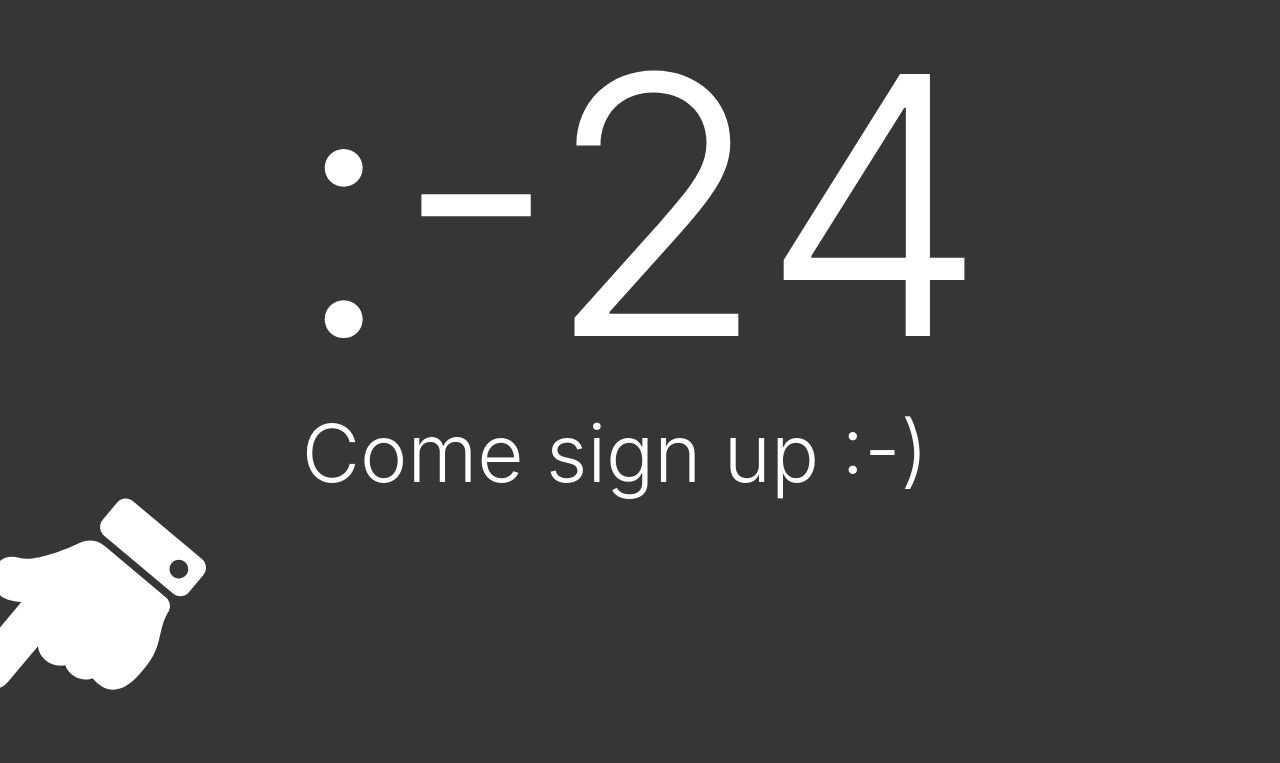
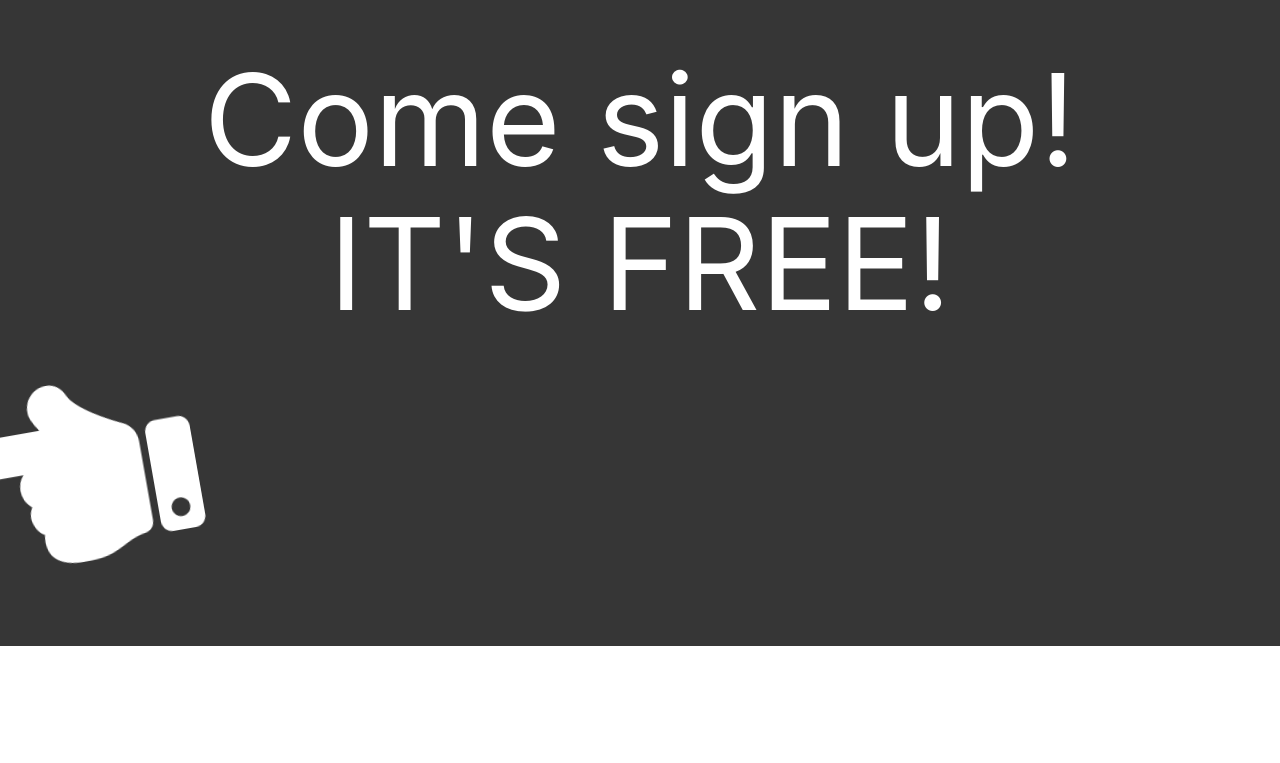
Before and after one commit to gpitfield/replay, a plain HTML site: page signup.html in a window 1280 px wide. Shown: the part 774-1537 px from the top of the page. After the commit the page ends 1420 px from the top, so only its background shows below. Drawn offline with nearby package versions, Linux system fonts and the light colour scheme.

Commit message:
Add files via upload
Removed inline code and CSS.

Created Animation for arrow.

```diff
--- a/signup.html
+++ b/signup.html
@@ -8,61 +8,37 @@
     <link rel="stylesheet" href="https://cdn.jsdelivr.net/npm/bulma@0.8.0/css/bulma.min.css">
     <link rel="stylesheet" type="text/css" href="stylesheet.css">
     <script defer src="https://use.fontawesome.com/releases/v5.3.1/js/all.js"></script>
-
-    <script>
-        (function() {
-            var start = new Date;
-            start.setHours(19, 0, 0); // 7 pm 0 min 0 sec
-
-            function pad(num) {
-                var l = parseInt(num).toString().length;
-                l = (l < 2) ? 2 : l; // at least 2 padding
-                return ("0" + parseInt(num)).substr(-l);
-            }
-
-            function tick() {
-                var now = new Date;
-                var remain = ((start - now) / 1000);
-                var hh = pad((remain / 60 / 60));
-                var mm = pad((remain / 60) % 60);
-                var ss = pad(remain % 60);
-                document.getElementById('time').innerHTML = hh + ":" + mm + ":" + ss;
-                setTimeout(tick, 1000);
-            }
-
-            document.addEventListener('DOMContentLoaded', tick);
-        })();
-    </script>
-
+    <script src="timer.js"></script>
 </head>
 
 <body>
     <section class="hero is-fullheight is-dark">
         <div class="hero-body">
             <div class="container">
-                <div class="title has-text-centered" style="font-size: 8rem;">
-                    <p>Hey You!</p>
-                    <span style="font-size: 5rem; font-weight: 300;">
-                    	<p style="margin-right: 50px;">It's a free pinball tournament!</p>
+                <div class="title has-text-centered">
+                    <h1>Hey You!</h1>
+                    <span class='free'>
                         <div class="container">
-                            <h1>Tournament starts in:</h1>
+                            <h2>Tournament starts in:</h2>
                             <ul>
                                 <li><span id="time"></span></li>
                             </ul>
                         </div>
-                        <p style="margin-right: 50px;">Come sign up :-)</p>
-
-
+                        <h1>Come sign up!</h1>
+                        <h1>IT'S FREE!</h1>
                     </span>
                 </div>
-                <div style="margin-top: 100px;">
-                    <span class="icon" style="font-size: 5rem; transform: rotate(40deg);">
+                <div>
+                    <span class="icon rotate-80-cw">
                         <i class="fas fa-3x fa-hand-point-down"></i>
                     </span>
                 </div>
             </div>
         </div>
     </section>
+
+
+
 </body>
 
 </html>
--- a/stylesheet.css
+++ b/stylesheet.css
@@ -1,11 +1,44 @@
-
-li {
-  display: inline-block;
-  font-size: 1.5em;
-  list-style-type: none;
+li span {
+	display: block;
+	font-size: 3em;
 }
 
-li span {
-  display: block;
-  font-size: 3em;
+h1 {
+	font-size: 8rem;
 }
+
+.free {
+	font-size: 5rem;
+	font-weight: 300;
+}
+
+.icon {
+	margin-top: 100px;
+	font-size: 5rem;
+}
+
+.rotate-80-cw {
+	-webkit-animation: rotate-80-cw 1s ease-in-out infinite alternate both;
+	animation: rotate-80-cw 1s ease-in-out infinite alternate both;
+}
+
+@-webkit-keyframes rotate-80-cw {
+  0% {
+    -webkit-transform: rotate(20deg);
+            transform: rotate(20deg);
+  }
+  100% {
+    -webkit-transform: rotate(80deg);
+            transform: rotate(80deg);
+  }
+}
+@keyframes rotate-80-cw {
+  0% {
+    -webkit-transform: rotate(20deg);
+            transform: rotate(20deg);
+  }
+  100% {
+    -webkit-transform: rotate(80deg);
+            transform: rotate(80deg);
+  }
+}
--- /dev/null
+++ b/timer.js
@@ -0,0 +1,23 @@
+(function() {
+  var start = new Date;
+  start.setHours(19, 0, 0); // 7 pm 0 min 0 sec
+
+  function pad(num) {
+    var l = parseInt(num).toString().length;
+    l = (l < 2) ? 2 : l; // at least 2 padding
+    return ("0" + parseInt(num)).substr(-l);
+  }
+
+  function tick() {
+    var now = new Date;
+    var remain = ((start - now) / 1000);
+    var hh = pad((remain / 60 / 60));
+    var mm = pad((remain / 60) % 60);
+    var ss = pad(remain % 60);
+    document.getElementById('time').innerHTML =
+      hh + ":" + mm + ":" + ss;
+    setTimeout(tick, 1000);
+  }
+
+  document.addEventListener('DOMContentLoaded', tick);
+})();
```
